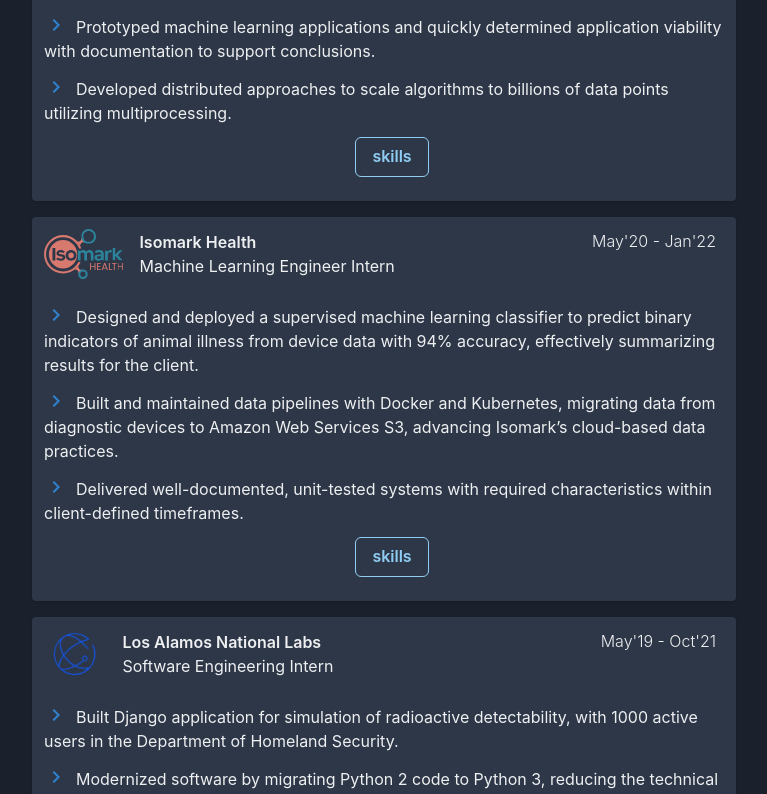
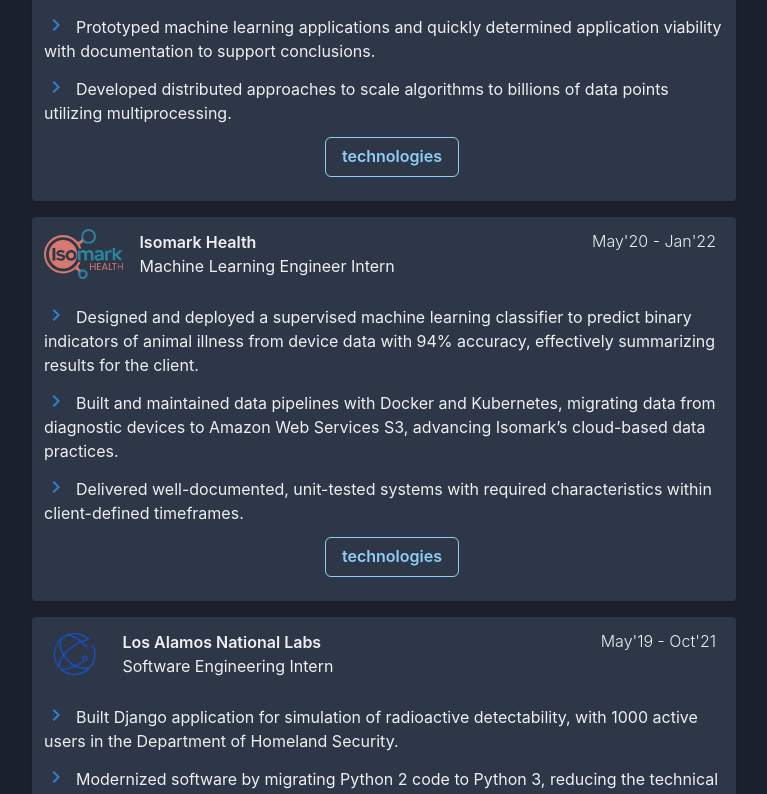
Before and after one commit to ctagard/portfolio, a React (Create React App) app: page / in a window 1280 px wide. Shown: the part 1482-2276 px from the top of the page, without its empty margins (256-1023 px from the left). Built offline with nearby package versions, Linux system fonts and the light colour scheme.

Commit message:
added a bunch of ui stuff

```diff
--- a/src/components/Experience.js
+++ b/src/components/Experience.js
@@ -30,6 +30,7 @@ export default function Experience({ color }) {
   const options = TagsArray('ExperienceTags');
   const [selected, setSelected] = useState('');
   const [skills, setSkills] = useState(null);
+  const [specifics, setSpecifics] = useState([]);
 
   useEffect(() => {
     if (options.length > 0) {
@@ -125,7 +126,7 @@ export default function Experience({ color }) {
                         colorScheme={skills !== index ? `${color}` : 'gray'}
                         onClick={() => handleSkills(index)}
                       >
-                        skills
+                        technologies
                       </Button>
                     </ButtonGroup>
                     <CardFooter>
```
Also changed, not shown: src/components/companies/OpenEye.js (added).
